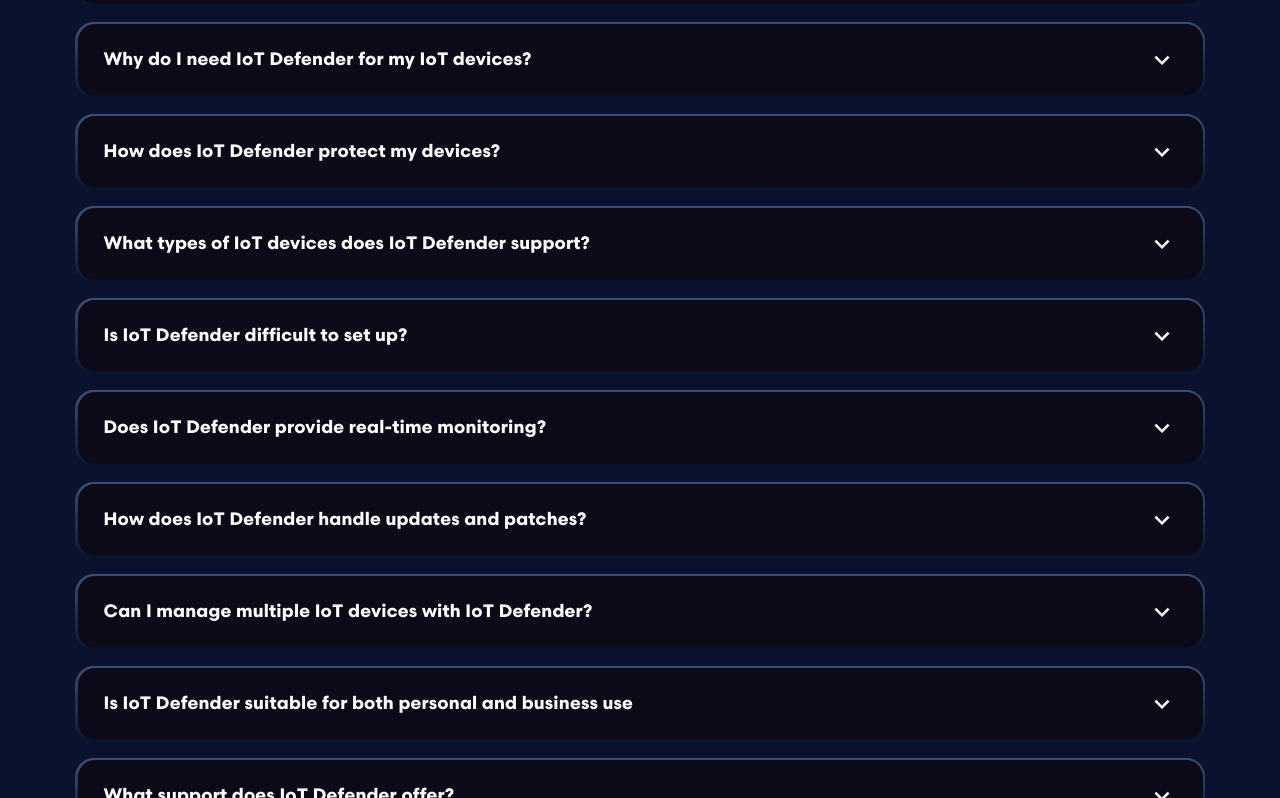
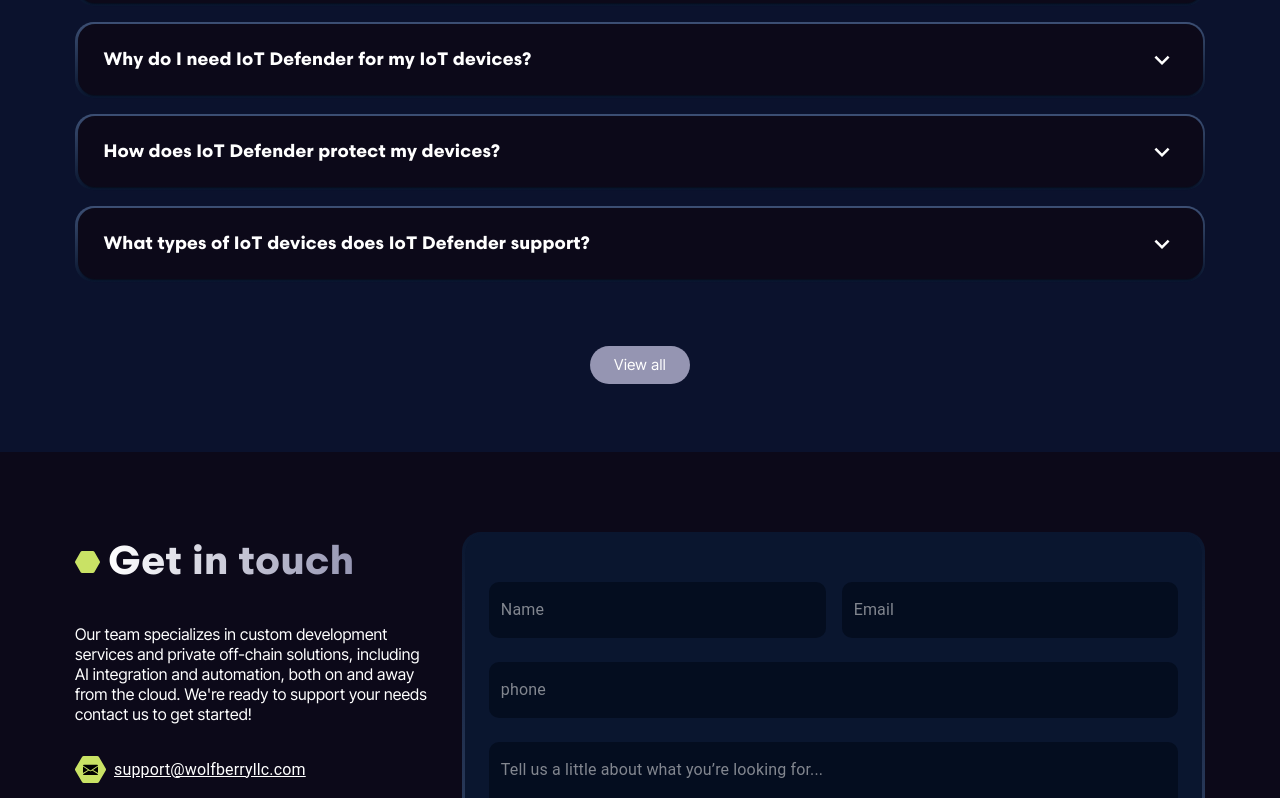
Before and after one commit to mfaisalakram/IOT-Defender, a React (Create React App) app: page / in a window 1280 px wide. Shown: the part 4046-4844 px from the top of the page. Built offline with nearby package versions, Linux system fonts and the light colour scheme.

Commit message:
new  code

```diff
--- a/package.json
+++ b/package.json
@@ -11,12 +11,14 @@
     "@testing-library/jest-dom": "^5.17.0",
     "@testing-library/react": "^13.4.0",
     "@testing-library/user-event": "^13.5.0",
+    "axios": "^1.7.6",
     "react": "^18.3.1",
     "react-dom": "^18.3.1",
     "react-router": "^6.26.0",
     "react-router-dom": "^6.25.1",
     "react-router-hash-link": "^2.4.3",
     "react-scripts": "5.0.1",
+    "react-toastify": "^10.0.5",
     "swiper": "^11.1.5",
     "web-vitals": "^2.1.4"
   },
--- a/src/component/Faq/Faq.js
+++ b/src/component/Faq/Faq.js
@@ -36,7 +36,7 @@
     {
       question: "Is IoT Defender difficult to set up?",
       answer:
-        "No, IoT Defender is user-friendly and comes with straightforward installation guides. It offers quick setup options to get your IoT devices protected with minimal hassle.",
+        "No, IoT Defender is user-friendly and comes with straightforward installation guides. It offers quick setup options to get your IoT devices protected with minimal hassle.",
     },
     {
       question: "Does IoT Defender provide real-time monitoring?",
@@ -54,7 +54,7 @@
         "Absolutely. IoT Defender provides a centralized dashboard where you can monitor and manage multiple IoT devices, making it easy to keep track of the security status across your entire network.",
     },
     {
-      question: "Is IoT Defender suitable for both personal and business use",
+      question: "Is IoT Defender suitable for both personal and business use?",
       answer:
         "Yes, IoT Defender is designed to be versatile, catering to both personal IoT devices and large-scale business deployments.",
     },
@@ -67,10 +67,12 @@
 
   const [allExpanded, setAllExpanded] = useState(false);
   const [expandedPanels, setExpandedPanels] = useState([0]);
+  const [showAll, setShowAll] = useState(false);
 
   const handleExpandAll = () => {
     setAllExpanded((prev) => !prev);
     setExpandedPanels(allExpanded ? [] : faqData.map((_, index) => index));
+    setShowAll((prev) => !prev);
   };
 
   const handleToggle = (index) => {
@@ -83,14 +85,15 @@
     });
   };
 
+  const displayedFaqs = showAll ? faqData : faqData.slice(0, 4);
+
   return (
     <Box
       className={"global-container"}
       sx={{
-        // maxWidth: { xs: "1400px !important", md: "1001px" },
         padding: "20px",
         margin: "auto",
-        overflow: "hidden", // Ensures content does not overflow
+        overflow: "hidden",
       }}
       id="FAQ"
     >
@@ -115,25 +118,22 @@
           FAQ
         </Typography>
       </Box>
-      {/* <Box className="global-block-wrapper"> */}
-
-      {/* <Box className="global-block"> */}
 
       <Box>
-        {faqData?.map((item, index) => (
+        {displayedFaqs.map((item, index) => (
           <Box
             className="global-block-wrapper"
             sx={{
               background: "transparent",
               mb: 2,
             }}
+            key={index}
           >
             <Accordion
               sx={{
                 background: "transparent",
                 p: 1,
               }}
-              key={index}
               expanded={expandedPanels.includes(index)}
               className="global-block"
             >
@@ -194,8 +194,6 @@
             lineHeight: "21.78px",
             fontWeight: "700",
             padding: "6px 24px",
-            // width: "167.1px",
-            // height: "46px",
             fontFamily: "Inter Tight",
             fontWeight: 400,
             fontSize: { xs: "15px", md: "15px" },
@@ -204,7 +202,7 @@
           }}
           onClick={handleExpandAll}
         >
-          {allExpanded ? "Close all" : "View all"}
+          {showAll ? "Close all" : "View all"}
         </Button>
       </Box>
     </Box>
--- a/src/component/GetInTouch/GetInTouch.js
+++ b/src/component/GetInTouch/GetInTouch.js
@@ -6,12 +6,15 @@
 import LinkedInSvg from "../../assets/svgs/linkedIn";
 import "./GetInTouch.css";
 import Discord from "../../assets/svgs/discord";
+import axios from "axios";
+import { ToastContainer, toast } from 'react-toastify';
+import 'react-toastify/dist/ReactToastify.css';
 
 export const GetInTouch = () => {
   const [formValues, setFormValues] = useState({
     name: "",
     email: "",
-    telephone: "",
+    phone: "",
     description: "",
   });
 
@@ -23,12 +26,30 @@
     }));
   };
 
-  const handleSubmit = (e) => {
+  const handleSubmit = async (e) => {
     e.preventDefault();
-    console.log(formValues);
+     try {
+      const response = await axios.post("https://backend.iotdefender.io/send-email", formValues);
+
+      toast.success(response?.data?.message, {
+        position: "top-right",
+        autoClose: 2000,
+        hideProgressBar: false,
+        closeOnClick: true,
+        pauseOnHover: true,
+        draggable: true,
+        progress: undefined,
+        theme: "light",
+        });
+    } catch (error) {
+      console.error("Error sending data:", error);
+    }
   };
   return (
+
     <Box sx={{ background: "#0c0919" }} id={"GetInTouch"}>
+      <ToastContainer />
+
       <Box className="global-container" sx={{ paddingBlock: "80px" }}>
         <Grid container spacing={4} justifyContent="start" textAlign={"start"}>
           <Grid item xs={12} md={4}>
@@ -266,11 +287,11 @@
                           width: "775px !important",
                         },
                       }}
-                      name="telephone"
-                      label="Telephone"
+                      name="phone"
+                      label="phone"
                       variant="filled"
                       fullWidth
-                      value={formValues.telephone}
+                      value={formValues.phone}
                       onChange={handleChange}
                       sx={{
                         mr: 2,
```
Also changed, not shown: 1 other file (tests, documents, lock files or other folders).
